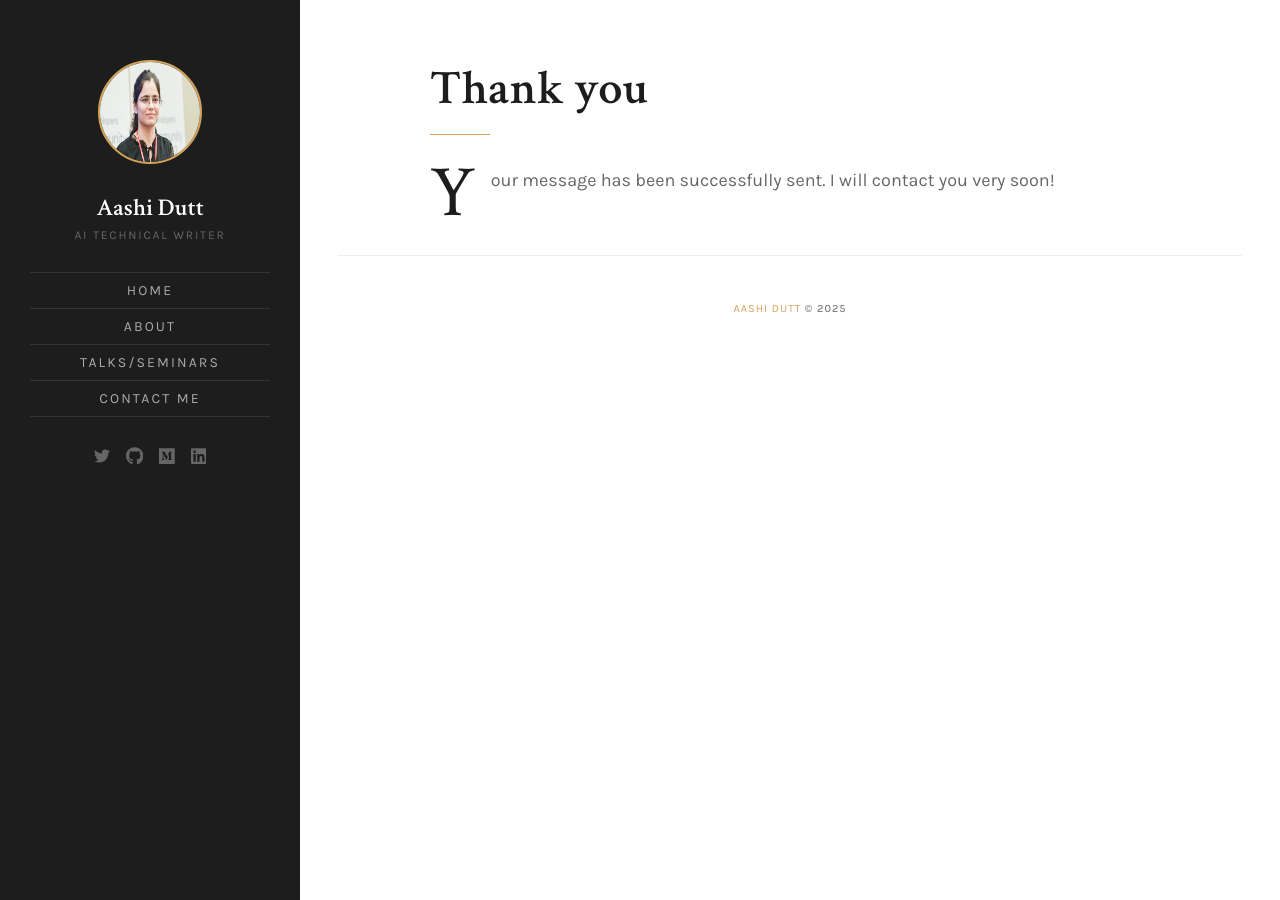
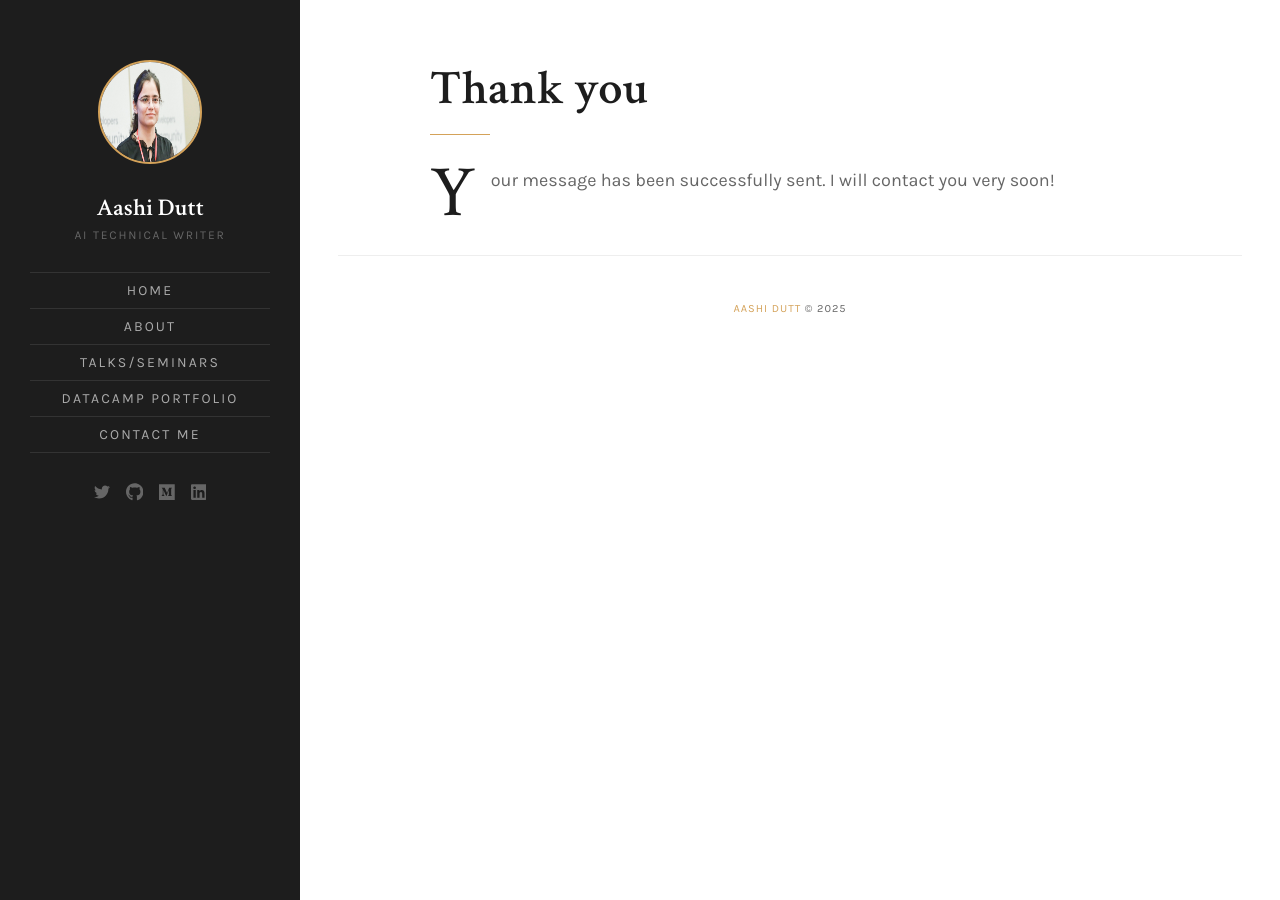
Before and after one commit to AashiDutt/aashidutt.github.io, a Jekyll site: the page built from thank-you.html, in a window 1280 px wide. Built offline with Jekyll 4.4.1, drawn with Linux system fonts in a browser that asks for light colours; a script that is not in the unit is left out.

Commit message:
Update _config.yml

```diff
--- a/_config.yml
+++ b/_config.yml
@@ -49,10 +49,10 @@ navigation:
     url: /
   - text: About
     url: /about
- # - text: Projects
-  #  url: /projects
   - text: Talks/Seminars
     url: /talks
+  - text: DataCamp Portfolio
+    url: https://www.datacamp.com/portfolio/aashidutt3
   - text: Contact Me
     url: /contact
 
```
